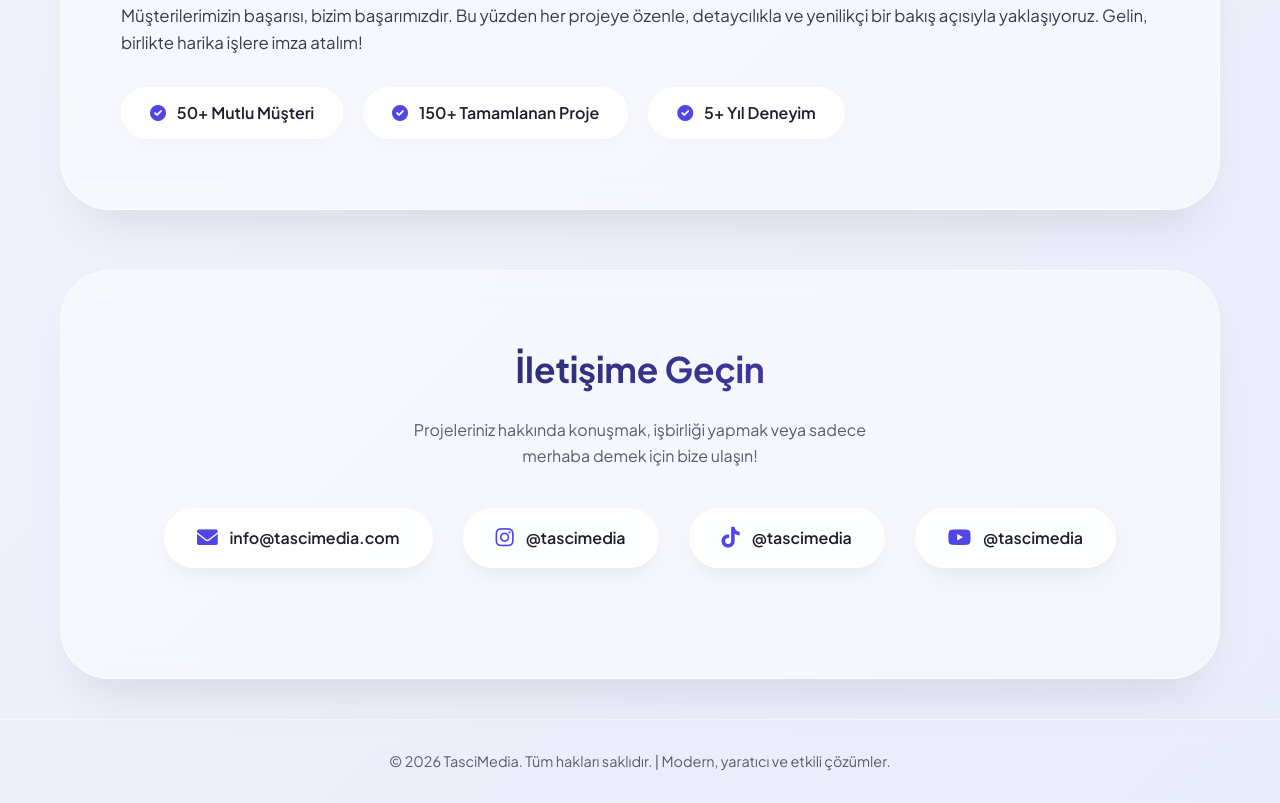
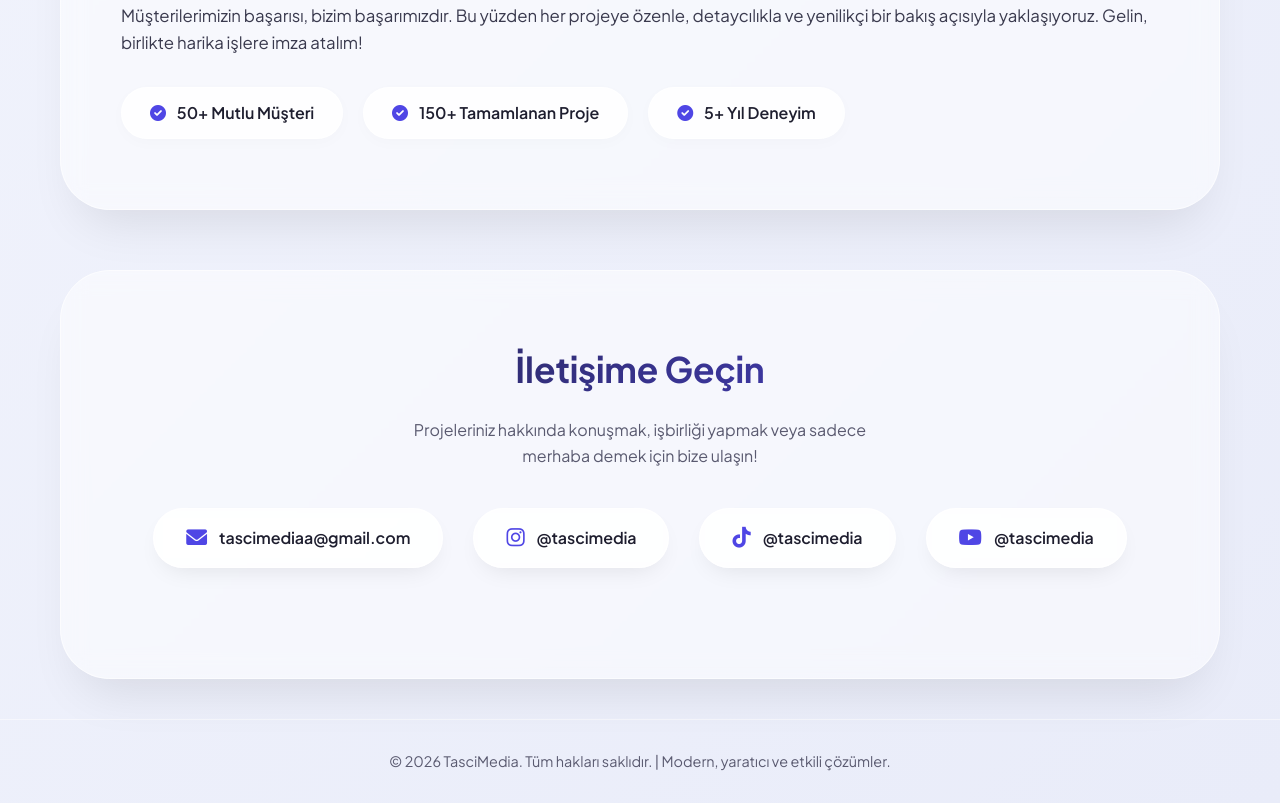
Before and after one commit to LeoFury28/tascimedia.com, a plain HTML site: page index.html in a window 1280 px wide. Shown: the part 1804-2607 px from the top of the page. Drawn offline with Linux system fonts and the light colour scheme.

Commit message:
Update index.html

```diff
--- a/index.html
+++ b/index.html
@@ -554,7 +554,7 @@
                 <div class="contact-info">
                     <div class="contact-card">
                         <i class="fas fa-envelope"></i>
-                        <a href="mailto:tascimediaa@gmail.com">info@tascimedia.com</a>
+                        <a href="mailto:tascimediaa@gmail.com">tascimediaa@gmail.com</a>
                     </div>
                     <div class="contact-card">
                         <i class="fab fa-instagram"></i>
```
